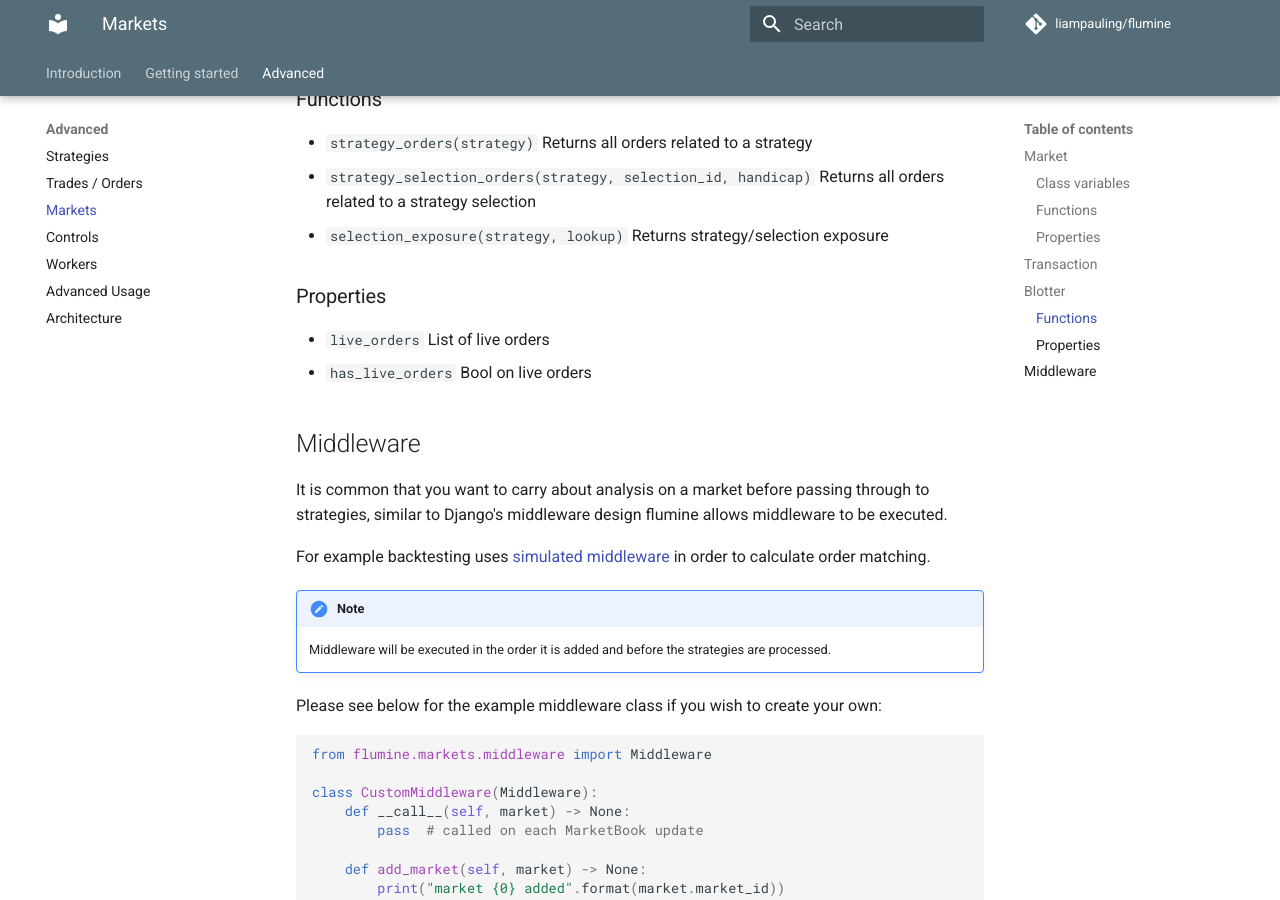
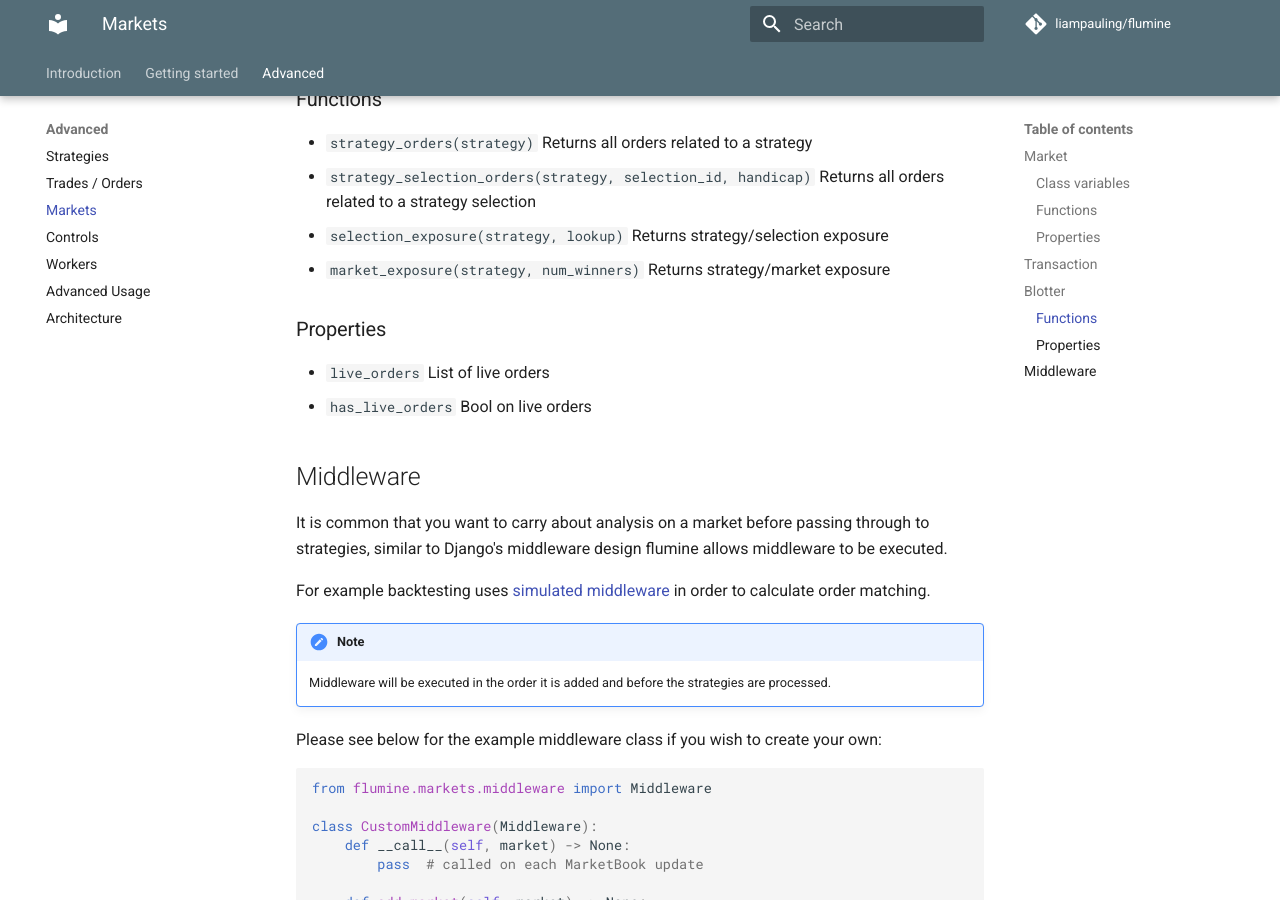
Before and after one commit to betcode-org/flumine, an MkDocs documentation site: the page built from docs/markets.md, in a window 1280 px wide and 900 px high, scrolled down 1631 px. Built offline with MkDocs 1.6.1 and Material for MkDocs 9.7.7, drawn with Linux system fonts in a browser that asks for light colours; comment, search, counter and statistics services are not loaded.

Commit message:
market exposure function

```diff
--- a/docs/markets.md
+++ b/docs/markets.md
@@ -59,6 +59,7 @@ The blotter is a simple and fast class to hold all orders for a particular marke
 - `strategy_orders(strategy)` Returns all orders related to a strategy
 - `strategy_selection_orders(strategy, selection_id, handicap)` Returns all orders related to a strategy selection
 - `selection_exposure(strategy, lookup)` Returns strategy/selection exposure
+- `market_exposure(strategy, num_winners)` Returns strategy/market exposure
 
 ### Properties
 
```
